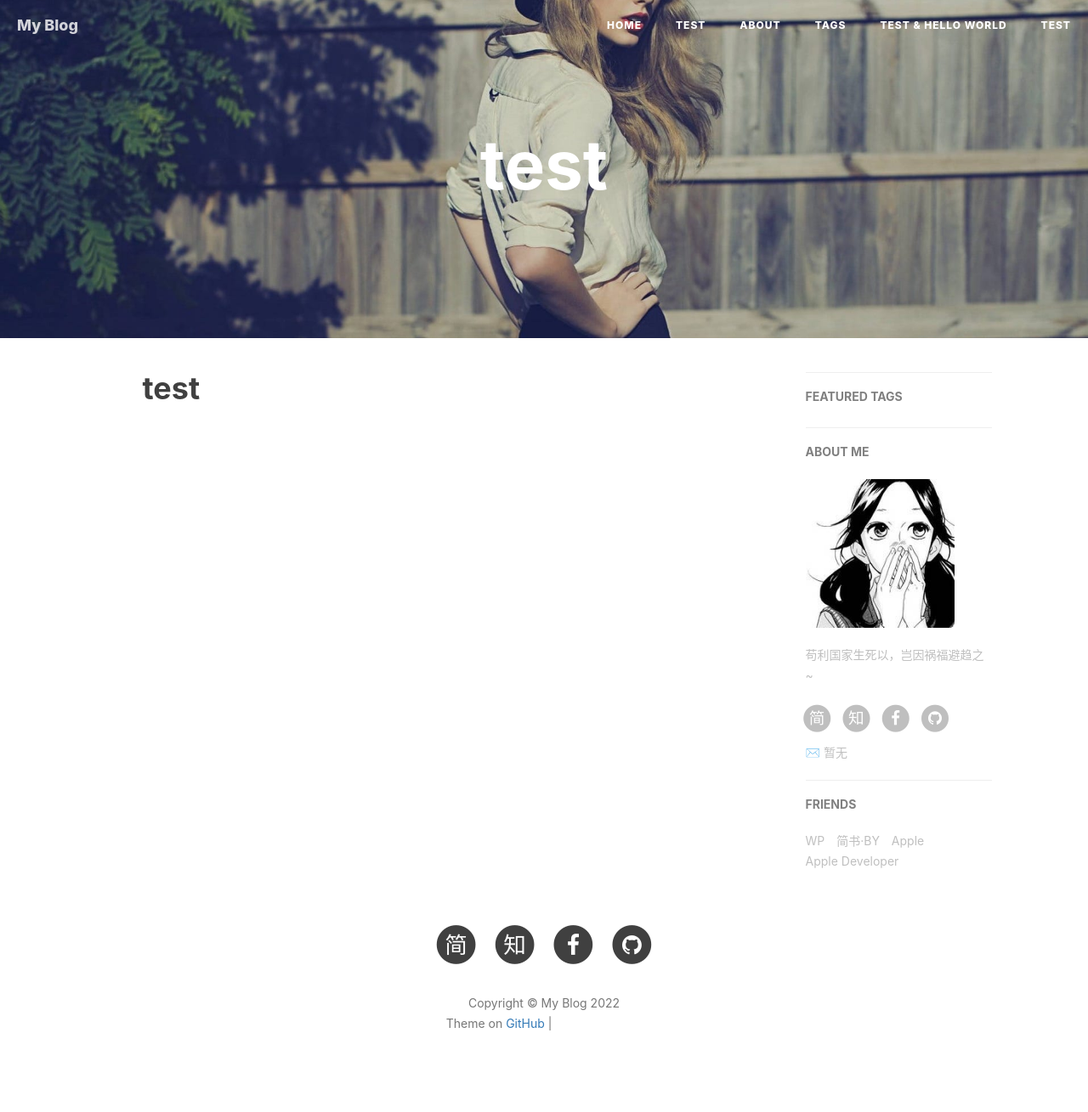
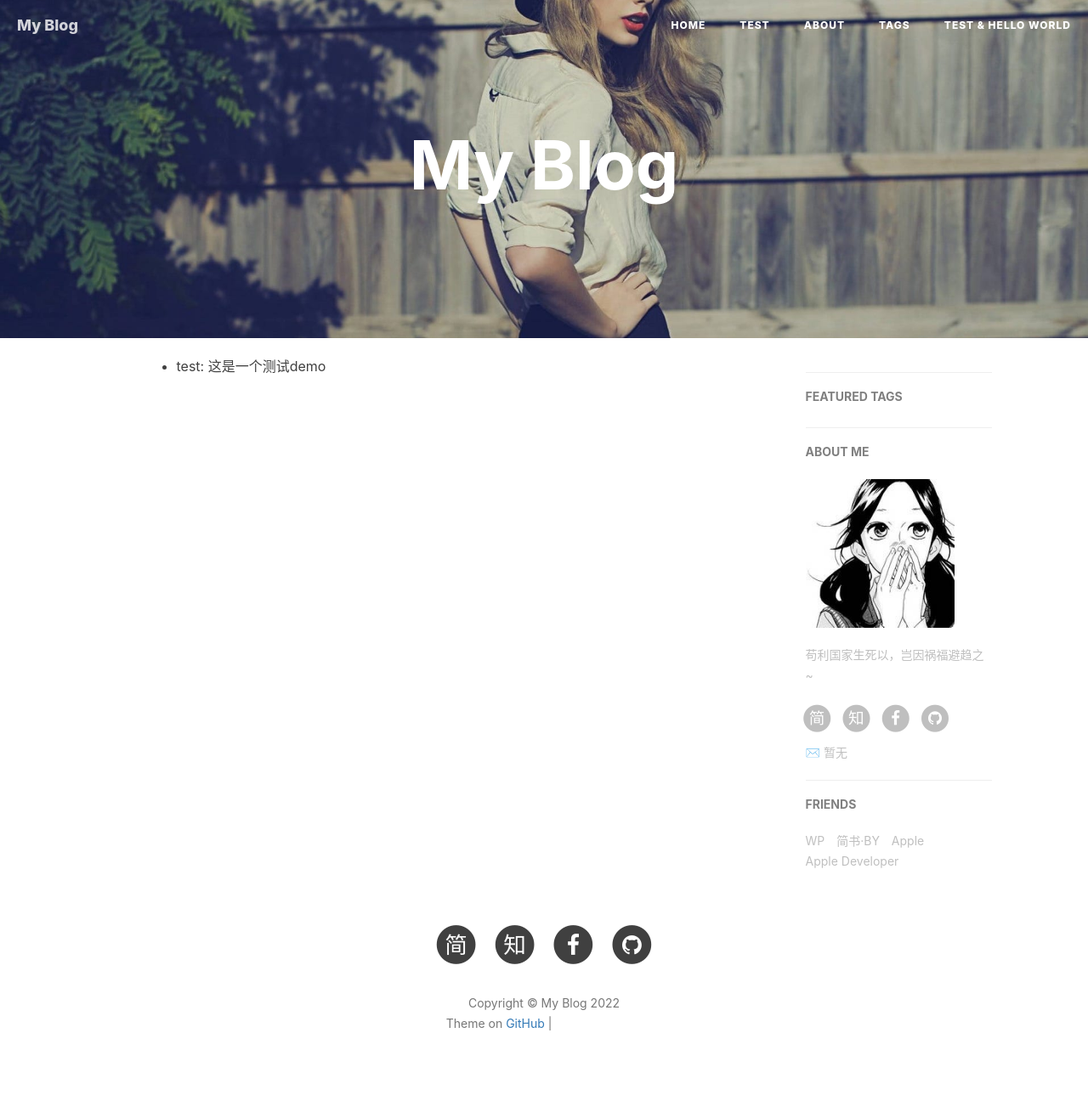
Before and after one commit to jeane-zz/jeane-zz.Github.io, a Jekyll site: the page built from hello.md, in a window 1280 px wide. Shown: the whole page at 85% size. Built offline with Jekyll 4.4.1, drawn with Linux system fonts in a browser that asks for light colours; nearby versions of some CDN libraries; our own code applies the rules of GitHub Pages for plain Markdown files; comment, search, counter and statistics services are not loaded; grey boxes are pictures that could not be loaded.

Commit message:
结构测试

```diff
--- a/hello.md
+++ b/hello.md
@@ -1 +1 @@
-# test
+- test: 这是一个测试demo
```
